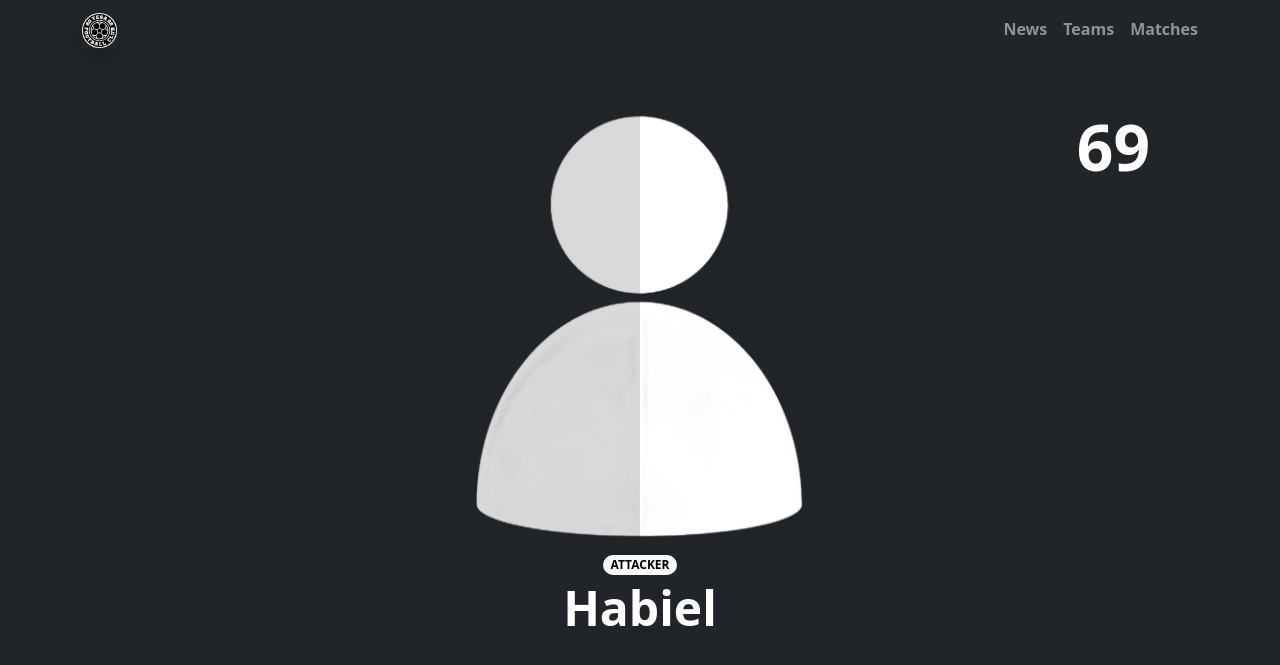
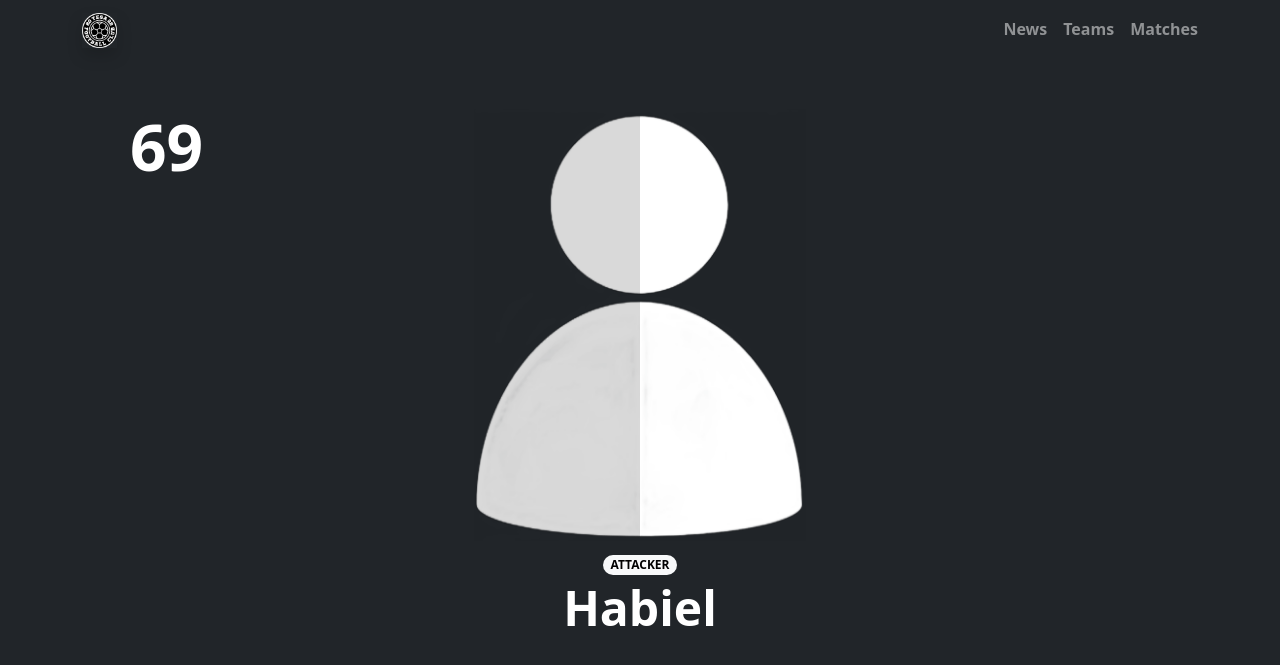
Before and after one commit to tesafc/tesafc.github.io, a Jekyll site: the page built from _players/4-number-69.md, in a window 1280 px wide. Shown: the top 665 px of the page. Built offline with Jekyll 4.4.1, drawn with Linux system fonts in a browser that asks for light colours; nearby versions of some CDN libraries.

Commit message:
Update player.html

```diff
--- a/_layouts/player.html
+++ b/_layouts/player.html
@@ -8,7 +8,7 @@ layout: default
       <img src="{{ page.profile-picture | relative_url }}" alt="" class="card-img pb-5 mb-5" style="object-fit: contain; max-height: 30rem;">
       <div class="card-img-overlay d-flex flex-column justify-content-between p-0">
         <div>
-          <h1 class="card-title text-end text-uppercase fw-bolder mb-0 pe-1 pe-md-5" style="font-size: 4rem;">{{ page.jersey-number }}</h1>
+          <h1 class="card-title text-start text-uppercase fw-bolder mb-0 ps-1 ps-md-5" style="font-size: 4rem;">{{ page.jersey-number }}</h1>
         </div>
         <div>
           <p class="card-text text-center mb-1"><span class="badge rounded-pill text-uppercase text-bg-light lh-1">{{ page.position }}</span></p>
```
